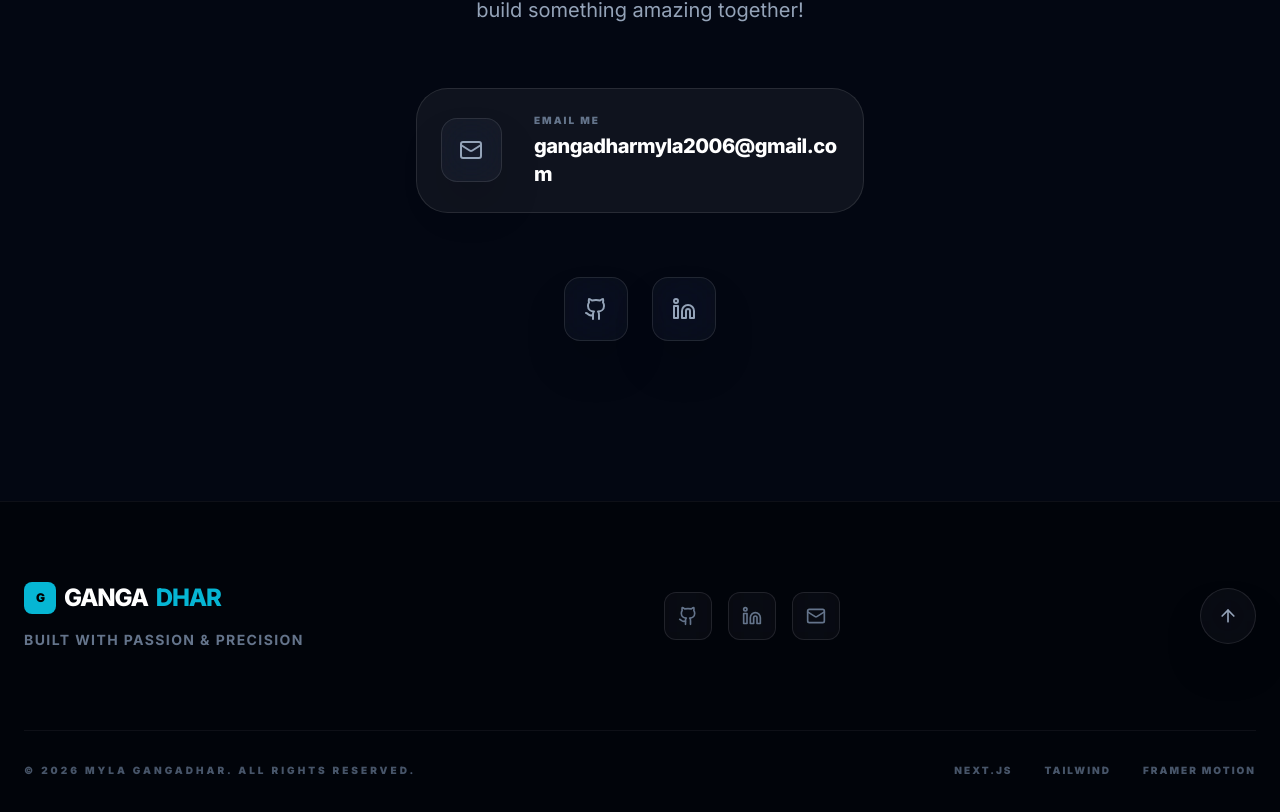
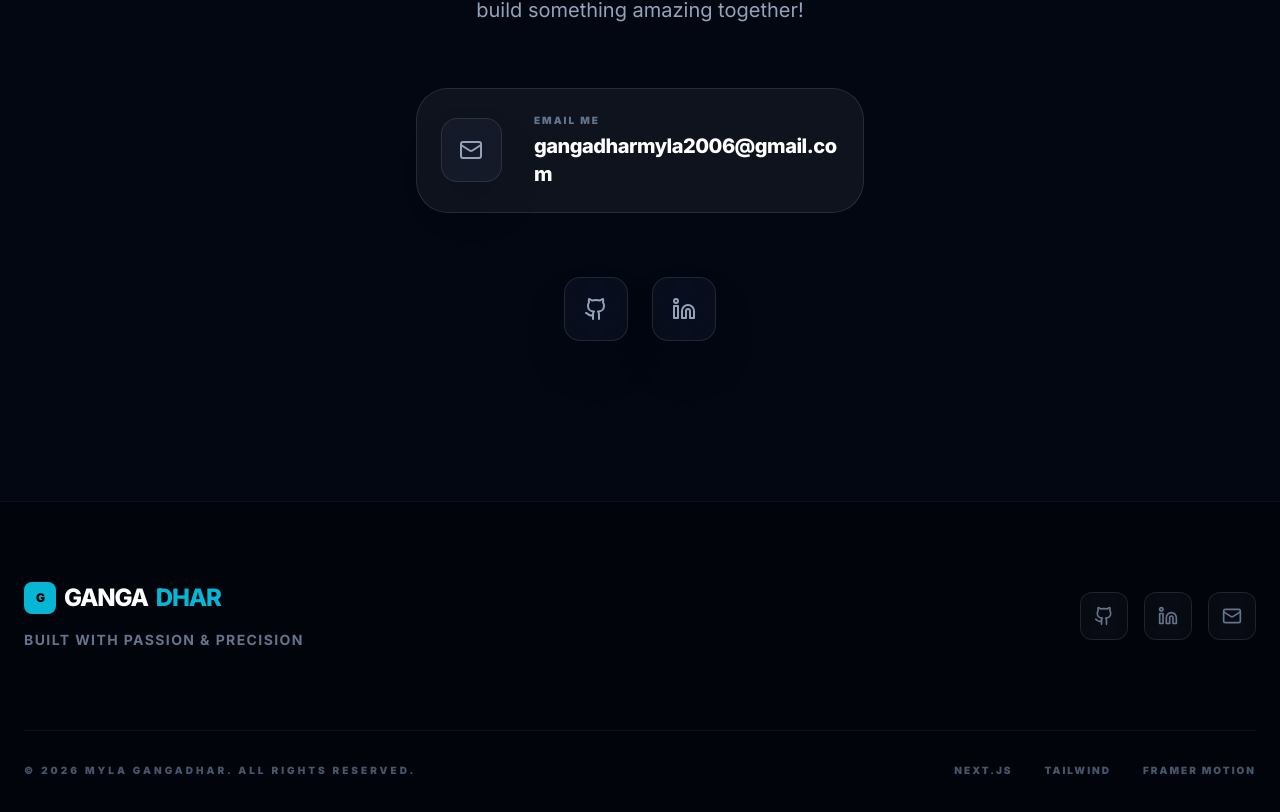
Before and after one commit to Ganga07-code/My_Main_Personal_Protfolio-, a Next.js app: page / in a window 1280 px wide. Shown: the part 11095-11907 px from the top of the page. Built offline with nearby package versions, Linux system fonts and the light colour scheme.

Commit message:
Fix section order and remove duplicate scroll-to-top arrow

```diff
--- a/src/app/page.tsx
+++ b/src/app/page.tsx
@@ -20,9 +20,9 @@ export default function Home() {
       <About />
       <Education />
       <Experience />
+      <Projects />
       <Skills />
       <Certifications />
-      <Projects />
       <Contact />
       <Footer />
       <ScrollToTop />
--- a/src/components/Footer.tsx
+++ b/src/components/Footer.tsx
@@ -1,13 +1,9 @@
 "use client";
 
-import { Github, Linkedin, Mail, ArrowUp } from "lucide-react";
+import { Github, Linkedin, Mail } from "lucide-react";
 import { motion } from "framer-motion";
 
 export default function Footer() {
-  const scrollToTop = () => {
-    window.scrollTo({ top: 0, behavior: "smooth" });
-  };
-
   return (
     <footer className="py-20 border-t border-white/5 bg-black/40 relative overflow-hidden">
       <div className="container-custom">
@@ -40,13 +36,6 @@ export default function Footer() {
               </a>
             ))}
           </div>
-
-          <button
-            onClick={scrollToTop}
-            className="w-14 h-14 rounded-full glass border border-white/10 flex items-center justify-center text-slate-400 hover:text-primary hover:border-primary/40 transition-all buoyant group shadow-2xl"
-          >
-            <ArrowUp className="w-5 h-5 group-hover:-translate-y-1 transition-transform" />
-          </button>
         </div>
 
         <div className="mt-20 pt-8 border-t border-white/5 flex flex-col md:flex-row items-center justify-between gap-6">
```
